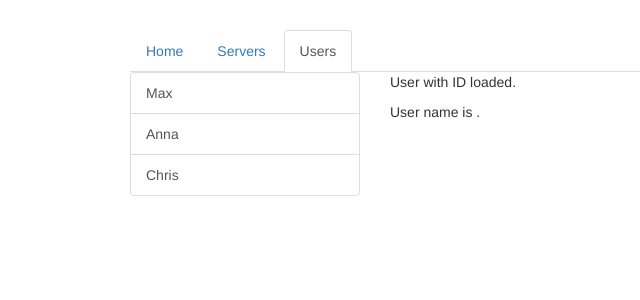
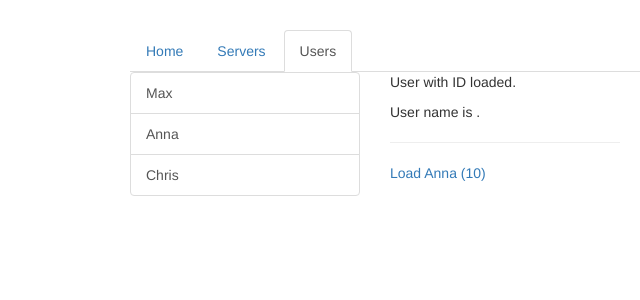
Before and after one commit to acacia1021/routing-start, an Angular app: page /users in a window 1280 px wide. Shown: the top 300 px of the page, without its empty margins (135-775 px from the left). Built offline with nearby package versions, Linux system fonts and the light colour scheme.

Commit message:
Correct way - Fetching Route Paramters Relatively

```diff
--- a/src/app/users/user/user.component.html
+++ b/src/app/users/user/user.component.html
@@ -1,2 +1,6 @@
 <p>User with ID {{user.id}} loaded.</p>
 <p>User name is {{user.name}}.</p>
+
+<hr>
+
+<a [routerLink]="['/users', 10, 'Anna']">Load Anna (10)</a>
--- a/src/app/users/user/user.component.ts
+++ b/src/app/users/user/user.component.ts
@@ -1,5 +1,5 @@
 import { Component, OnInit } from '@angular/core';
-import { ActivatedRoute } from '@angular/router';
+import { ActivatedRoute, Params } from '@angular/router';
 
 @Component({
   selector: 'app-user',
@@ -16,6 +16,17 @@
       id: this.route.snapshot.params['id'],
       name: this.route.snapshot.params['name']
     };
+    //params is an Observable, allowing you to work with asynchronous tasks.
+    //An Observable allows you to subscribe to an event that MIGHT happen in the future, without having to wait for it
+    this.route.params.subscribe(
+      //Checks for params changes
+      (params: Params) => {
+        //What will be executed when params changes
+        this.user.id = params['id'];
+        this.user.name = params['name'];
+
+      }
+    );
   }
 
 }
```
